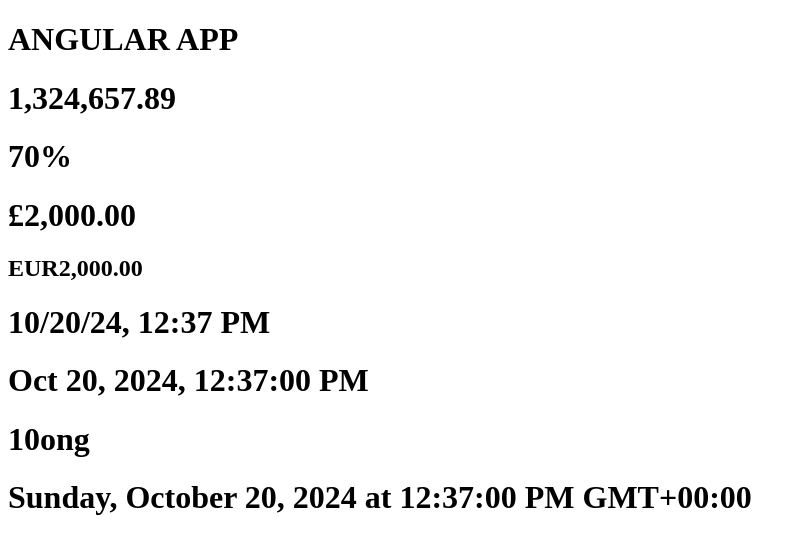
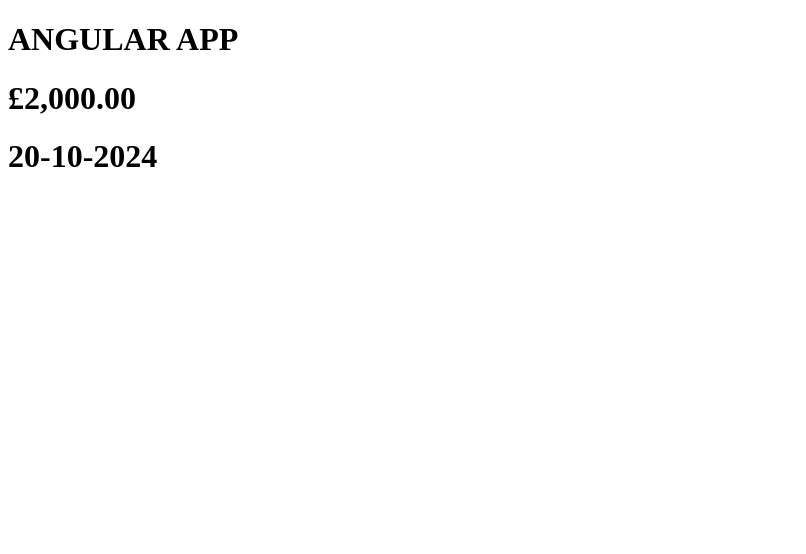
Before and after one commit to B00ttl3/Pipes-In-Angular, an Angular app: page / in a window 1280 px wide. Shown: the top 554 px of the page, without its empty margins (0-806 px from the left). Built offline with nearby package versions, Linux system fonts and the light colour scheme.

Commit message:
Learnt about how to change the date formate using the custom pipe

```diff
--- a/src/app/app.component.html
+++ b/src/app/app.component.html
@@ -30,11 +30,11 @@
 
 <!-- Number Pipes: This pipe is used to make the numbers to be in proper way like 1,234 means adding comas to make it properly readable. for this we just added the DecimalPipe in our TS file and just put number after the pipe symbol here in HTML -->
 
-<h1>{{ 1324657.89 | number }}</h1>
+<!-- <h1>{{ 1324657.89 | number }}</h1> -->
 
 <!-- Percent Pipes: Means if we want to show he percentage of some value we just have to add it in decimle like for 70 percent we will put 0.7 and after that percentage pipe which is percent after importing it in the TS file -->
 
-<h1>{{ 0.7 | percent}}</h1>
+<!-- <h1>{{ 0.7 | percent}}</h1> -->
 
 <!-- Currency Pipe: Just to make the value to be in dollar currency we will use it. same as others first add the currency pipe in TS file and then add it here. -->
 
@@ -47,14 +47,19 @@
 
 <!-- If we want to show the currency code instead of symbol use the parameter below. after the code add another : and then put 'code' to show the code instead of the currency symbol -->
 
-<h2>{{ 2000 | currency : 'EUR' : 'code' }}</h2>
+<!-- <h2>{{ 2000 | currency : 'EUR' : 'code' }}</h2> -->
 
 
 <!-- Date & Time Pipe: The angular can not render the date itself, so we have to use JavaScript to render the date and time, for this we will make a variable and then make it = to the new Date() with which we will be able to render the today's date and time. and to make it look like good date we will use the date pipe and make it look professional date. And after parameterizing the pipe with 'short' 'medium' 'Long' & 'full' we can choose that which type of time and date we want to show in our site -->
 
-<h1>{{ today | date : 'short' }}</h1>
-<h1>{{ today | date : 'medium' }}</h1>
-<h1>{{ today | date : 'Long' }}</h1>
-<h1>{{ today | date : 'full' }}</h1>
+<!-- <h1>{{ today | date : 'short' }}</h1> -->
+<!-- <h1>{{ today | date : 'medium' }}</h1> -->
+<!-- <h1>{{ today | date : 'Long' }}</h1> -->
+<!-- <h1>{{ today | date : 'full' }}</h1> -->
 
-<!-- Custom pipes -->
+
+<!-- Custom formats of Date Pipes -->
+
+<!-- we only want to show the date, for that we will tell the format in which we want t show the date after the pipe. like dd for day then - then MM for months. not slowercase mm case lowercase mm shows the minutes not the month. and then yyyy for year after -. In this case it will only show us the current date -->
+
+<h1>{{ today | date : 'dd-MM-yyyy' }}</h1>
```
